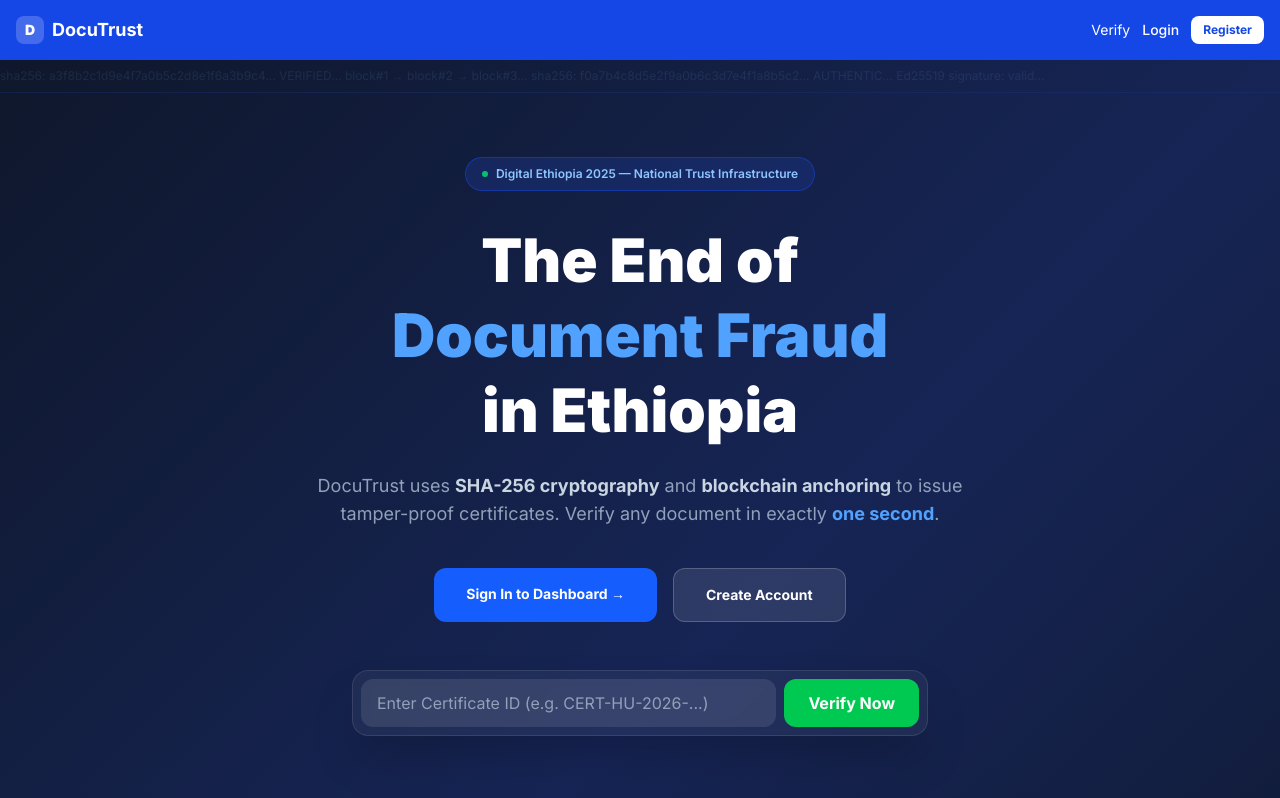
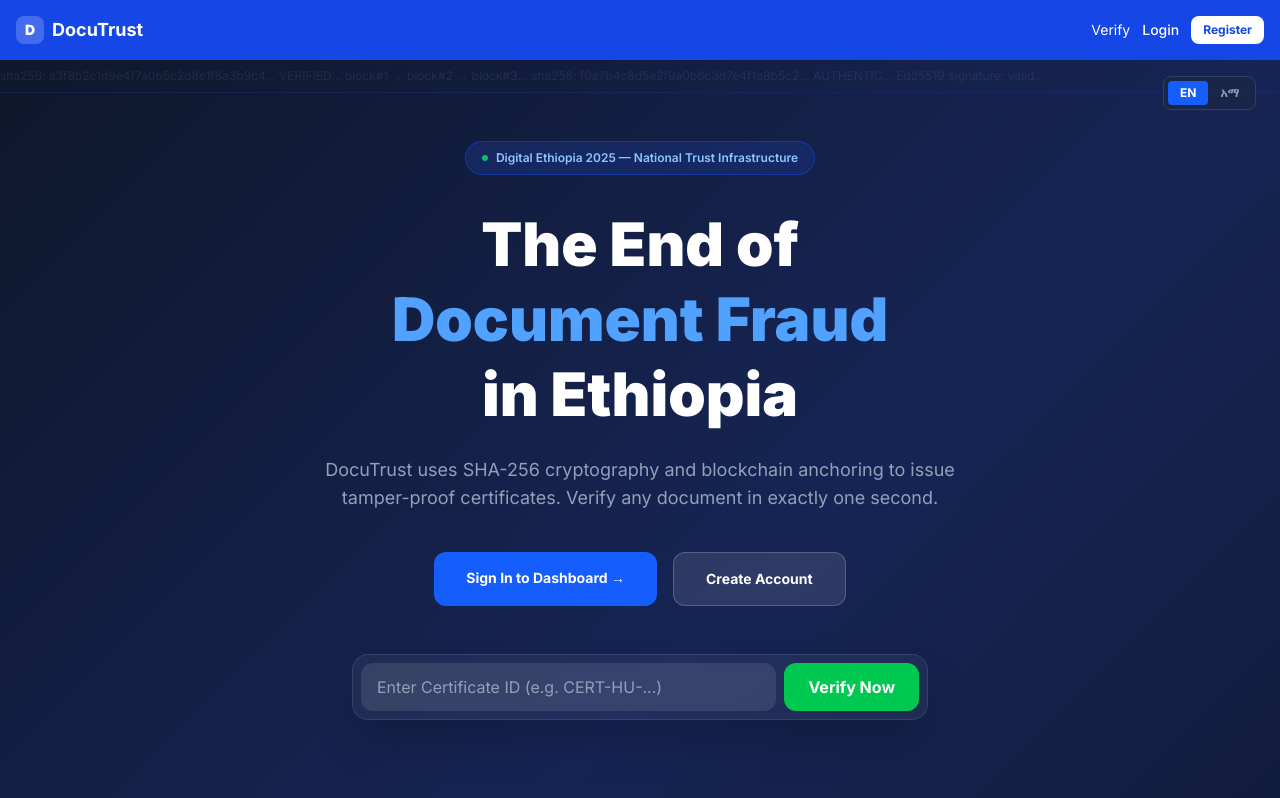
Before and after one commit to AbenezerMathewos/DocuTrust, a Next.js app in the folder frontend/: page / in a window 1280 px wide. Shown: the top 798 px of the page. Built offline with nearby package versions, Linux system fonts and the light colour scheme.

Commit message:
feat: update page.tsx

```diff
--- a/frontend/src/app/page.tsx
+++ b/frontend/src/app/page.tsx
@@ -6,6 +6,7 @@ import { useRouter } from "next/navigation";
 export default function Home() {
   const router = useRouter();
   const [certId, setCertId] = useState("");
+  const [lang, setLang] = useState<"en" | "am">("en");
 
   const handleVerify = (e: React.FormEvent) => {
     e.preventDefault();
@@ -14,38 +15,89 @@ export default function Home() {
     }
   };
 
+  const content = {
+    en: {
+      subtitle: "Digital Ethiopia 2025 — National Trust Infrastructure",
+      title1: "The End of",
+      titleHighlight: "Document Fraud",
+      title2: "in Ethiopia",
+      description: "DocuTrust uses SHA-256 cryptography and blockchain anchoring to issue tamper-proof certificates. Verify any document in exactly one second.",
+      signIn: "Sign In to Dashboard →",
+      createAccount: "Create Account",
+      placeholder: "Enter Certificate ID (e.g. CERT-HU-...)",
+      verifyBtn: "Verify Now",
+      step1Title: "Institution Issues",
+      step1Desc: "Universities upload graduate data. DocuTrust auto-generates a SHA-256 fingerprinted, Ed25519-signed PDF and anchors its hash to a blockchain block.",
+      step2Title: "Citizen Owns",
+      step2Desc: "The graduate logs into their secure Citizen Wallet. They can download their tamper-proof PDF anytime, from anywhere — even on a rural 3G connection.",
+      step3Title: "Employer Verifies",
+      step3Desc: "The employer scans the QR code on the document. The system mathematically verifies the hash in 1 second — no phone calls, no emails, no waiting.",
+      stat1: "Verification Time",
+      stat2: "Cryptographic Standard",
+      stat3: "Tamper Detection"
+    },
+    am: {
+      subtitle: "ዲጂታል ኢትዮጵያ 2025 — አገራዊ የዕምነት መሠረተ ልማት",
+      title1: "በኢትዮጵያ",
+      titleHighlight: "የሰነድ ማጭበርበር",
+      title2: "ማክተሚያ",
+      description: "DocuTrust የSHA-256 ክሪፕቶግራፊ እና ብሎክቼይን ቴክኖሎጂን በመጠቀም የማይጭበረበሩ ሰነዶችን ያዘጋጃል። ማንኛውንም ሰነድ በአንድ ሴኮንድ ውስጥ ያረጋግጡ።",
+      signIn: "ወደ ዳሽቦርድ ይግቡ →",
+      createAccount: "አካውንት ይፍጠሩ",
+      placeholder: "የሰነድ መለያ ያስገቡ (ለምሳሌ CERT-HU-...)",
+      verifyBtn: "አሁን አረጋግጥ",
+      step1Title: "ተቋማት ያዘጋጃሉ",
+      step1Desc: "ዩኒቨርሲቲዎች የተመራቂዎችን መረጃ ያስገባሉ። ሲስተሙ በEd25519 የተፈረመና SHA-256 ማረጋገጫ ያለው PDF አዘጋጅቶ ብሎክቼይን ላይ ያስቀምጣል።",
+      step2Title: "ዜጎች የራሳቸው ያደርጋሉ",
+      step2Desc: "ተመራቂው ወደ ዜጋ ዋሌት በመግባት የማይጭበረበረውን ሰነድ በማንኛውም ጊዜና ቦታ ማውረድ ይችላል።",
+      step3Title: "ቀጣሪዎች ያረጋግጣሉ",
+      step3Desc: "ቀጣሪው በሰነዱ ላይ ያለውን QR ኮድ ስካን ሲያደርግ፣ ሲስተሙ በ1 ሴኮንድ ውስጥ ትክክለኛነቱን በሂሳባዊ ስሌት ያረጋግጣል።",
+      stat1: "የማረጋገጫ ጊዜ",
+      stat2: "ክሪፕቶግራፊክ ስታንዳርድ",
+      stat3: "የማጭበርበር መከላከያ"
+    }
+  };
+
+  const t = content[lang];
+
   return (
-    <div className="min-h-[calc(100vh-64px)] bg-gradient-to-br from-slate-900 via-blue-950 to-slate-900 pb-16">
+    <div className="min-h-[calc(100vh-64px)] bg-gradient-to-br from-slate-900 via-blue-950 to-slate-900 pb-16 relative">
+
+      {/* Language Toggle */}
+      <div className="absolute top-4 right-6 flex bg-slate-800/50 rounded-lg p-1 border border-slate-700">
+        <button onClick={() => setLang('en')} className={`px-3 py-1 text-xs font-bold rounded ${lang === 'en' ? 'bg-blue-600 text-white' : 'text-slate-400 hover:text-white'}`}>EN</button>
+        <button onClick={() => setLang('am')} className={`px-3 py-1 text-xs font-bold rounded ${lang === 'am' ? 'bg-blue-600 text-white' : 'text-slate-400 hover:text-white'}`}>አማ</button>
+      </div>
 
       {/* Hash Ticker */}
-      <div className="overflow-hidden whitespace-nowrap text-xs font-mono text-blue-300/10 py-2 border-b border-blue-900/30 select-none">
+      <div className="overflow-hidden whitespace-nowrap text-xs font-mono text-blue-300/10 py-2 border-b border-blue-900/30 select-none mt-12 md:mt-0">
         <span>sha256: a3f8b2c1d9e4f7a0b5c2d8e1f6a3b9c4... VERIFIED... block#1 → block#2 → block#3... sha256: f0a7b4c8d5e2f9a0b6c3d7e4f1a8b5c2... AUTHENTIC... Ed25519 signature: valid... &nbsp;&nbsp;&nbsp;</span>
       </div>
 
       {/* Hero */}
-      <div className="max-w-5xl mx-auto px-6 pt-16 pb-10 text-center">
+      <div className="max-w-5xl mx-auto px-6 pt-12 pb-10 text-center">
         <div className="inline-flex items-center gap-2 bg-blue-900/40 border border-blue-700/50 text-blue-300 text-xs font-semibold px-4 py-2 rounded-full mb-8">
           <span className="w-1.5 h-1.5 bg-green-400 rounded-full animate-pulse"></span>
-          Digital Ethiopia 2025 — National Trust Infrastructure
+          {t.subtitle}
         </div>
 
         <h1 className="text-5xl md:text-6xl font-black text-white leading-tight mb-6">
-          The End of<br />
-          <span className="text-blue-400">Document Fraud</span><br />
-          in Ethiopia
+          {t.title1}<br />
+          <span className="text-blue-400">{t.titleHighlight}</span><br />
+          {t.title2}
         </h1>
 
         <p className="text-slate-400 text-lg max-w-2xl mx-auto mb-10">
-          DocuTrust uses <strong className="text-slate-300">SHA-256 cryptography</strong> and <strong className="text-slate-300">blockchain anchoring</strong> to issue tamper-proof certificates. Verify any document in exactly <strong className="text-blue-400">one second</strong>.
+          {t.description}
         </p>
 
         {/* Action Buttons */}
         <div className="flex gap-4 justify-center flex-wrap mb-12">
           <Link href="/login" className="bg-blue-600 hover:bg-blue-500 text-white font-bold px-8 py-4 rounded-xl transition-colors text-sm">
-            Sign In to Dashboard →
+            {t.signIn}
           </Link>
           <Link href="/register" className="bg-white/10 hover:bg-white/20 text-white font-bold px-8 py-4 rounded-xl transition-colors text-sm border border-white/20">
-            Create Account
+            {t.createAccount}
           </Link>
         </div>
 
@@ -54,14 +106,14 @@ export default function Home() {
           <form onSubmit={handleVerify} className="flex flex-col sm:flex-row gap-2">
             <input
               type="text"
-              placeholder="Enter Certificate ID (e.g. CERT-HU-2026-...)"
+              placeholder={t.placeholder}
               value={certId}
               onChange={(e) => setCertId(e.target.value)}
               className="flex-1 bg-white/10 border-none rounded-xl px-4 py-3 text-white placeholder-slate-400 focus:ring-2 focus:ring-blue-500 outline-none"
               required
             />
             <button type="submit" className="bg-green-500 hover:bg-green-600 text-white font-bold px-6 py-3 rounded-xl transition-colors whitespace-nowrap">
-              Verify Now
+              {t.verifyBtn}
             </button>
           </form>
         </div>
@@ -72,22 +124,22 @@ export default function Home() {
             {
               step: '01',
               icon: '🏛️',
-              title: 'Institution Issues',
-              desc: 'Universities upload graduate data. DocuTrust auto-generates a SHA-256 fingerprinted, Ed25519-signed PDF and anchors its hash to a blockchain block.',
+              title: t.step1Title,
+              desc: t.step1Desc,
               color: 'border-blue-500/30'
             },
             {
               step: '02',
               icon: '👤',
-              title: 'Citizen Owns',
-              desc: 'The graduate logs into their secure Citizen Wallet. They can download their tamper-proof PDF anytime, from anywhere — even on a rural 3G connection.',
+              title: t.step2Title,
+              desc: t.step2Desc,
               color: 'border-purple-500/30'
             },
             {
               step: '03',
               icon: '✅',
-              title: 'Employer Verifies',
-              desc: 'The employer scans the QR code on the document. The system mathematically verifies the hash in 1 second — no phone calls, no emails, no waiting.',
+              title: t.step3Title,
+              desc: t.step3Desc,
               color: 'border-green-500/30'
             }
           ].map((item) => (
@@ -105,9 +157,9 @@ export default function Home() {
         {/* Stats Bar */}
         <div className="grid grid-cols-3 gap-6 mt-16 py-8 border-t border-white/10">
           {[
-            { value: '1 sec', label: 'Verification Time' },
-            { value: 'SHA-256', label: 'Cryptographic Standard' },
-            { value: '100%', label: 'Tamper Detection' },
+            { value: '1 sec', label: t.stat1 },
+            { value: 'SHA-256', label: t.stat2 },
+            { value: '100%', label: t.stat3 },
           ].map((stat) => (
             <div key={stat.label} className="text-center">
               <div className="text-3xl font-black text-blue-400">{stat.value}</div>
```
